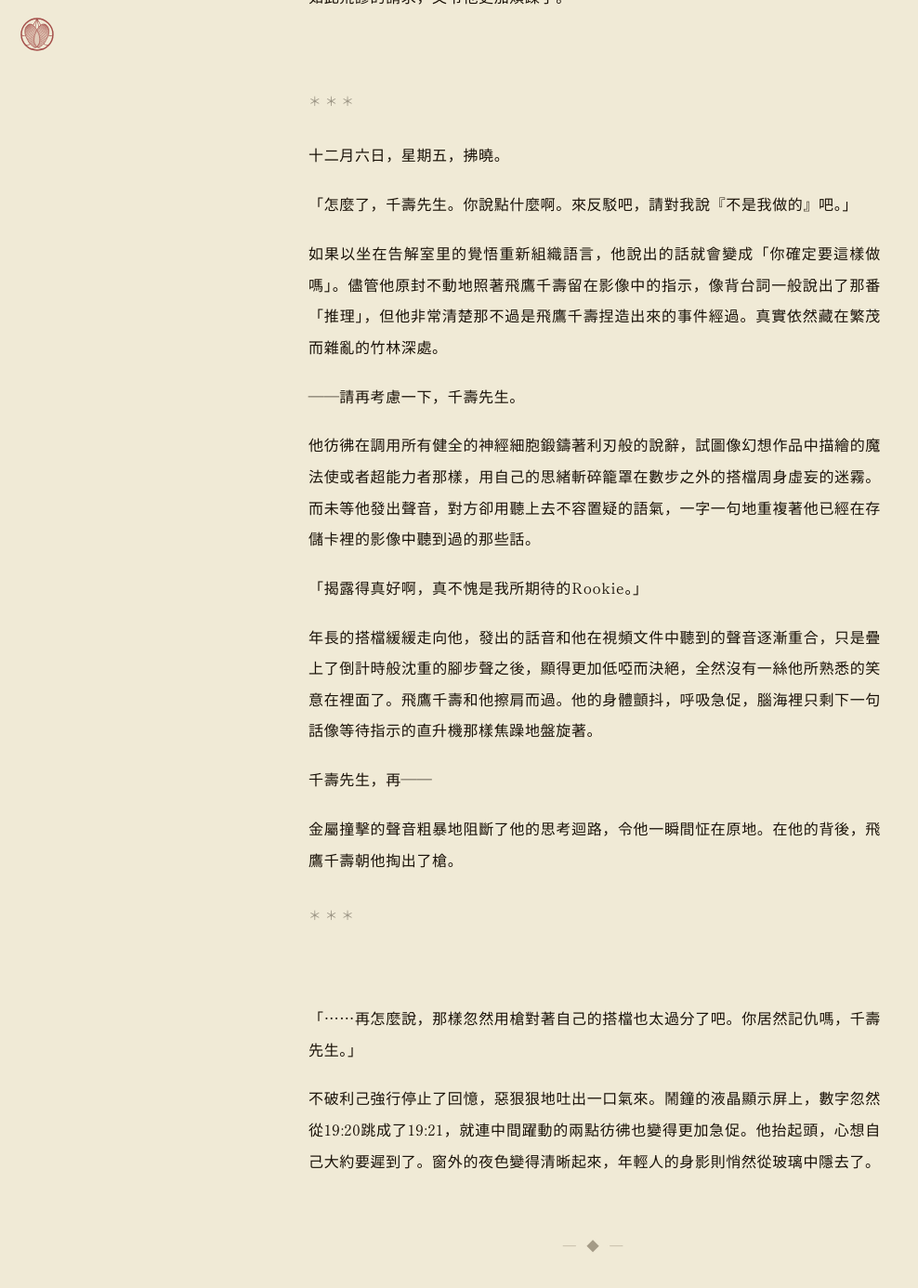
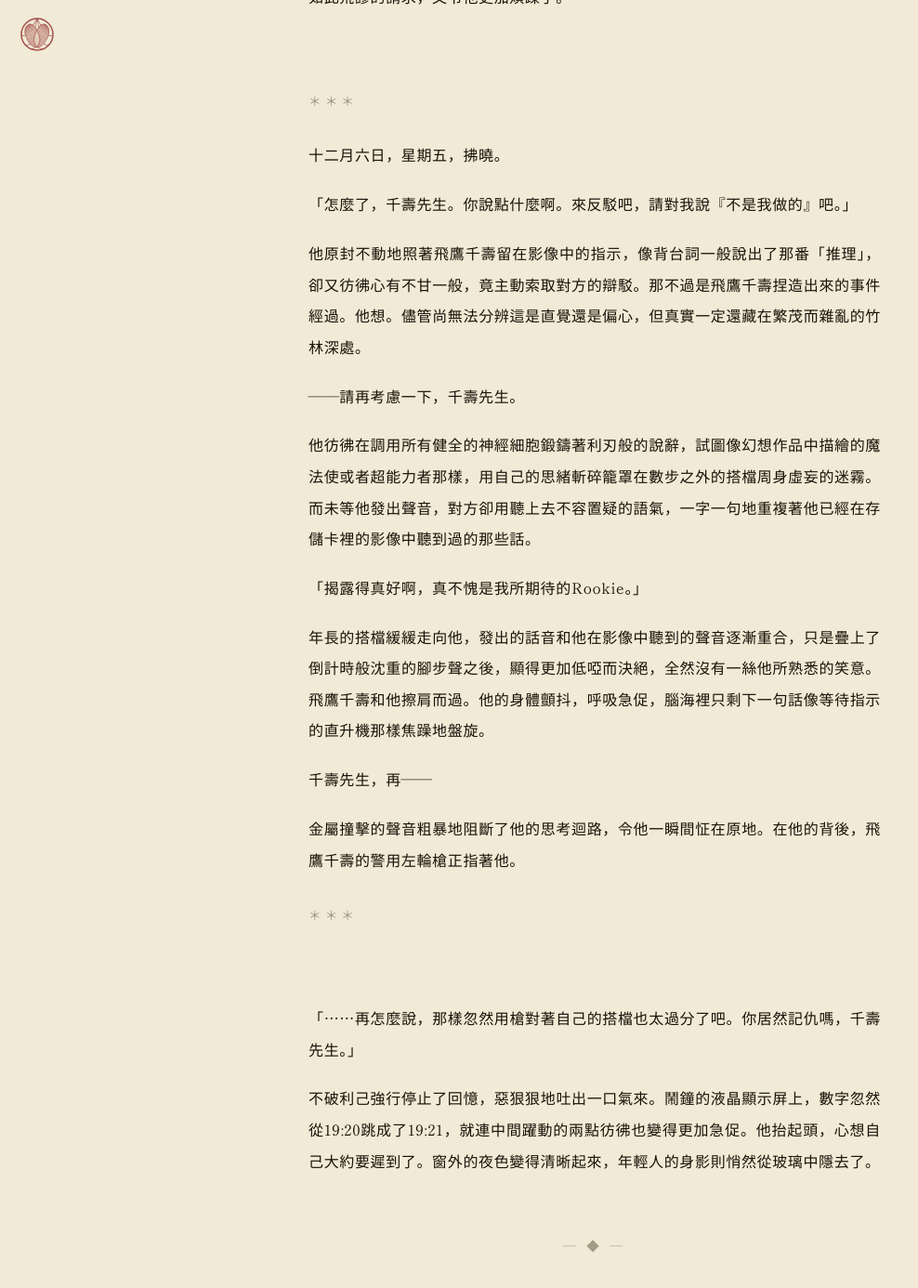
Before and after one commit to AriaYura/eternalnessstudy, a Jekyll site: the page built from posts/takeyabunotsuki/t-01.md, in a window 1280 px wide and 1400 px high, scrolled down 4003 px. Shown: the top 1386 px of the window at 93% size, without its empty margins (0-988 px from the left). Built offline with Jekyll 4.4.1, drawn with Linux system fonts in a browser that asks for light colours; some web fonts are replaced.

Commit message:
update t-01-01 0627

```diff
--- a/posts/takeyabunotsuki/t-01.md
+++ b/posts/takeyabunotsuki/t-01.md
@@ -70,7 +70,7 @@ Hide&Seek是警視廳內的秘密組織，或者用組織內成員的話來描
 
 「怎麼了，千壽先生。你說點什麼啊。來反駁吧，請對我說『不是我做的』吧。」
 
-如果以坐在告解室里的覺悟重新組織語言，他說出的話就會變成「你確定要這樣做嗎」。儘管他原封不動地照著飛鷹千壽留在影像中的指示，像背台詞一般說出了那番「推理」，但他非常清楚那不過是飛鷹千壽捏造出來的事件經過。真實依然藏在繁茂而雜亂的竹林深處。
+他原封不動地照著飛鷹千壽留在影像中的指示，像背台詞一般說出了那番「推理」，卻又彷彿心有不甘一般，竟主動索取對方的辯駁。那不過是飛鷹千壽捏造出來的事件經過。他想。儘管尚無法分辨這是直覺還是偏心，但真實一定還藏在繁茂而雜亂的竹林深處。
 
 ——請再考慮一下，千壽先生。
 
@@ -78,11 +78,11 @@ Hide&Seek是警視廳內的秘密組織，或者用組織內成員的話來描
 
 「揭露得真好啊，真不愧是我所期待的Rookie。」
 
-年長的搭檔緩緩走向他，發出的話音和他在視頻文件中聽到的聲音逐漸重合，只是疊上了倒計時般沈重的腳步聲之後，顯得更加低啞而決絕，全然沒有一絲他所熟悉的笑意在裡面了。飛鷹千壽和他擦肩而過。他的身體顫抖，呼吸急促，腦海裡只剩下一句話像等待指示的直升機那樣焦躁地盤旋著。
+年長的搭檔緩緩走向他，發出的話音和他在影像中聽到的聲音逐漸重合，只是疊上了倒計時般沈重的腳步聲之後，顯得更加低啞而決絕，全然沒有一絲他所熟悉的笑意。飛鷹千壽和他擦肩而過。他的身體顫抖，呼吸急促，腦海裡只剩下一句話像等待指示的直升機那樣焦躁地盤旋。
 
 千壽先生，再——
 
-金屬撞擊的聲音粗暴地阻斷了他的思考迴路，令他一瞬間怔在原地。在他的背後，飛鷹千壽朝他掏出了槍。
+金屬撞擊的聲音粗暴地阻斷了他的思考迴路，令他一瞬間怔在原地。在他的背後，飛鷹千壽的警用左輪槍正指著他。
 
 <div class="scene-break scene-break--symbol">＊＊＊</div>
 
```
